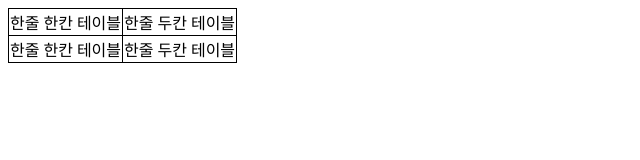
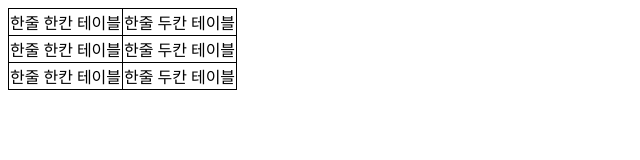
Before and after one commit to ryusangheon/my-first-repo, a plain HTML site: page index.html in a window 1280 px wide. Shown: the whole page, without its empty margins (0-640 px from the left). Drawn offline with Linux system fonts and the light colour scheme.

Commit message:
tr 또 추가

```diff
--- a/index.html
+++ b/index.html
@@ -21,6 +21,11 @@
                 <td>한줄 한칸 테이블</td>
                 <td>한줄 두칸 테이블</td>
             </tr>
+
+            <tr>
+                <td>한줄 한칸 테이블</td>
+                <td>한줄 두칸 테이블</td>
+            </tr>
         </table>
     </body>
 
```
